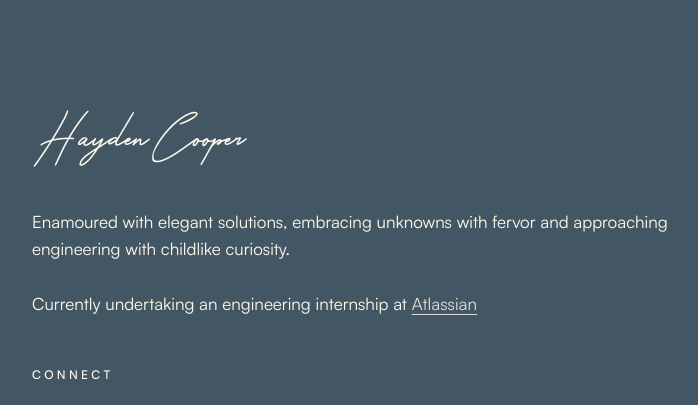
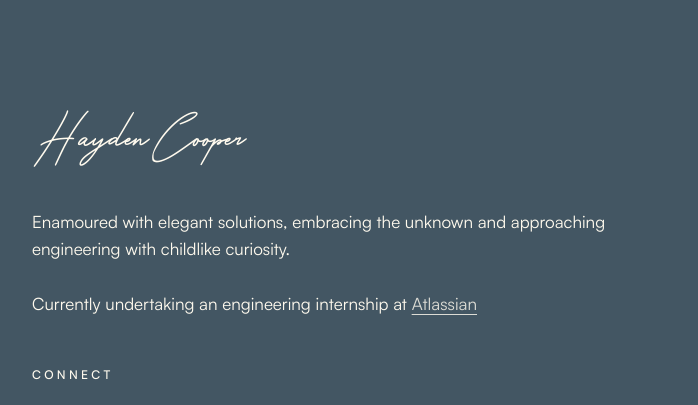
Before and after one commit to haydencooper/haydencooper.github.io, a Jekyll site: the page built from index.md, in a window 1280 px wide. Shown: the top 405 px of the page, without its empty margins (288-986 px from the left). Built offline with Jekyll 4.4.1, drawn with Linux system fonts in a browser that asks for light colours.

Commit message:
modernise

```diff
--- a/_layouts/home.html
+++ b/_layouts/home.html
@@ -5,7 +5,7 @@ layout: default
 
   {%-if site.theme_config.show_description-%}
     <p>{{ site.description }}</p>
-  {%-endif-%} Enamoured with elegant solutions, embracing unknowns with fervor and approaching engineering with childlike curiosity. <br> <br>
+  {%-endif-%} Enamoured with elegant solutions, embracing the unknown and approaching engineering with childlike curiosity. <br> <br>
   Currently undertaking an engineering internship at <a href="https://atlassian.com">Atlassian</a>
 
   <h4>C O N N E C T</h4>
```
